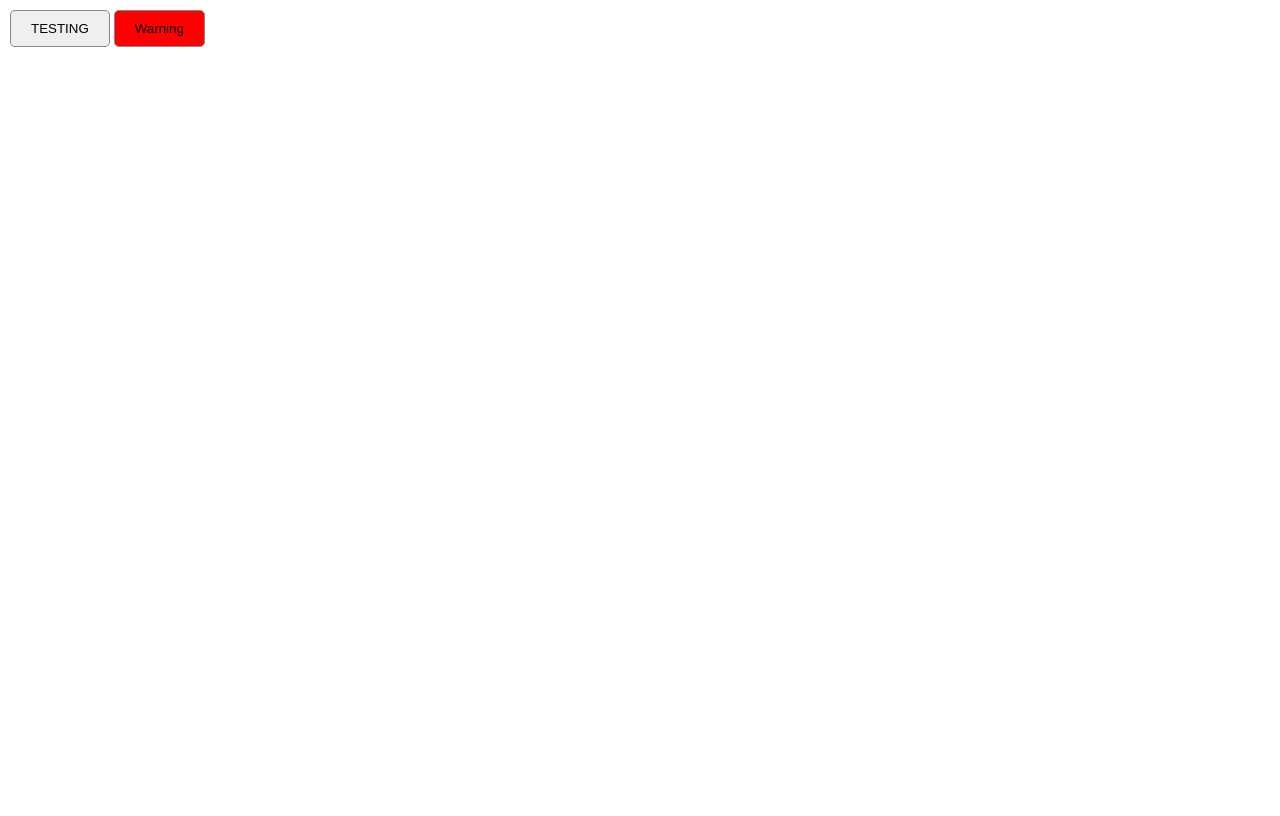
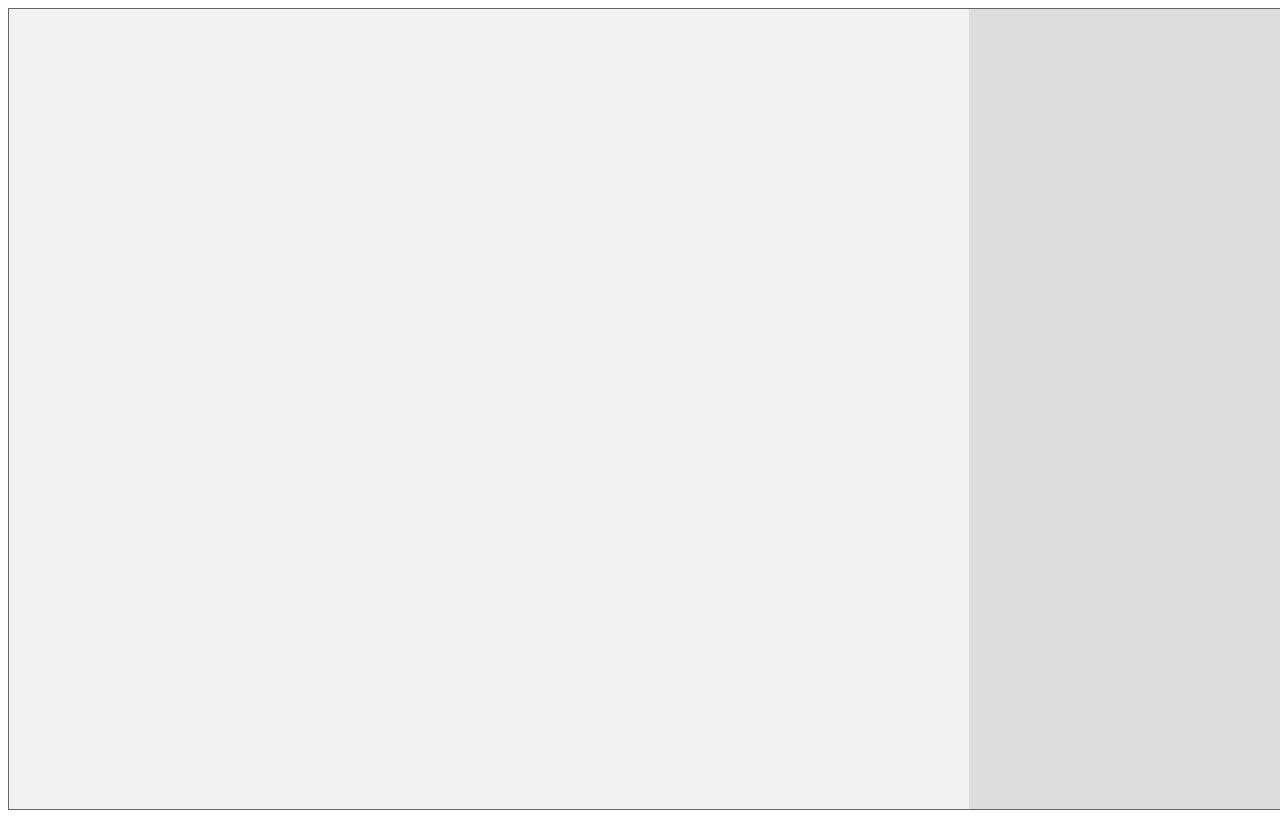
Before and after one commit to Keiji-Mizumura/restaurant-management.2.0, a React (Create React App) app: page / in a window 1280 px wide. Built offline with nearby package versions, Linux system fonts and the light colour scheme.

Commit message:
Added Main Screen and screen divisions

```diff
--- a/src/app.jsx
+++ b/src/app.jsx
@@ -1,9 +1,12 @@
 import Header from "./components/header";
+import MainScreen from "./components/main-screen";
+
+import classes from './styles/app.module.css';
 
 const App = () => {
     return (
-        <div>
-            <Header />
+        <div className={classes.display}>
+            <MainScreen/>
         </div>
     )
 }
--- a/src/components/buttons/button-styles/main-button.module.css
+++ b/src/components/buttons/button-styles/main-button.module.css
@@ -13,5 +13,5 @@
 }
 
 .button:hover{
-    transform: scale(0.95);
+    transform: scale(0.97);
 }
--- /dev/null
+++ b/src/components/buttons/dark-button.jsx
@@ -0,0 +1,17 @@
+import MainButton from "./main-button";
+
+const DarkButton = (props) => {
+
+    const localStyle = {
+        backgroundColor: '#333',
+        color: '#fff'
+    }
+
+    return(
+        <MainButton onclick={props.onclick} style={localStyle}>
+            {props.children}
+        </MainButton>
+    )
+}
+
+export default DarkButton;
--- a/src/components/buttons/warning-button.jsx
+++ b/src/components/buttons/warning-button.jsx
@@ -1,8 +1,14 @@
 import MainButton from "./main-button"
 
 const WarningButton = (props) => {
+
+    const localStyles = {
+        backgroundColor: '#B52E32',
+        color: 'white'
+    };
+
     return(
-        <MainButton onclick={props.onclick} style={{backgroundColor: 'red'}}>
+        <MainButton onclick={props.onclick} style={localStyles}>
             {props.children}
         </MainButton>
     )
--- a/src/components/header.jsx
+++ b/src/components/header.jsx
@@ -1,12 +1,9 @@
-import NormalButton from "./buttons/normal-button";
-import WarningButton from "./buttons/warning-button";
-
+import DarkButton from "./buttons/dark-button";
 
 const Header = () => {
     return(
         <header>
-            <NormalButton>TESTING</NormalButton>
-            <WarningButton>Warning</WarningButton>
+            {/* Edit Later */}
         </header>
     )
 }
--- /dev/null
+++ b/src/components/main-screen.jsx
@@ -0,0 +1,18 @@
+import classes from './screen-styles/main-screen.module.css';
+
+const MainScreen = () => {
+    return(
+        <div className={classes.container}>
+            <div className={classes.items}>
+                {/* ITEMS */}
+
+            </div>
+            <div className={classes.queue}>
+                {/* QUEUE */}
+
+            </div>
+        </div>
+    )
+}
+
+export default MainScreen;
--- /dev/null
+++ b/src/components/screen-styles/main-screen.module.css
@@ -0,0 +1,18 @@
+.container{
+    height: 100%;
+    width: 100%;
+    display: flex;
+    border: 1px solid #666;
+}
+
+.items{
+    width: 75%;
+    height: 100%;
+    background-color: #f2f2f2;
+}
+
+.queue{
+    width: 25%;
+    height: 100%;
+    background-color: #ddd;
+}
--- /dev/null
+++ b/src/styles/app.module.css
@@ -0,0 +1,6 @@
+.display{
+    height: 800px;
+    width: 1280px;
+    margin: 0 auto;
+    background-color: #f1f1f1;
+}
```
